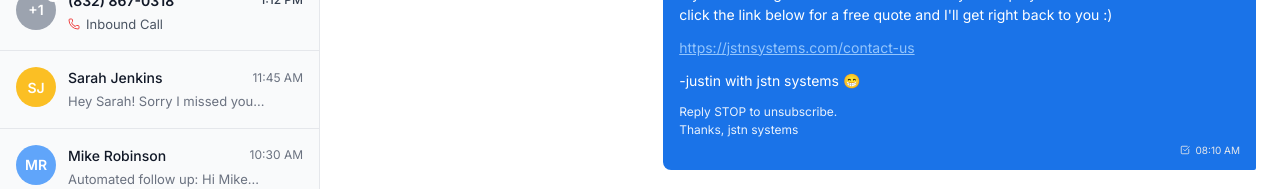
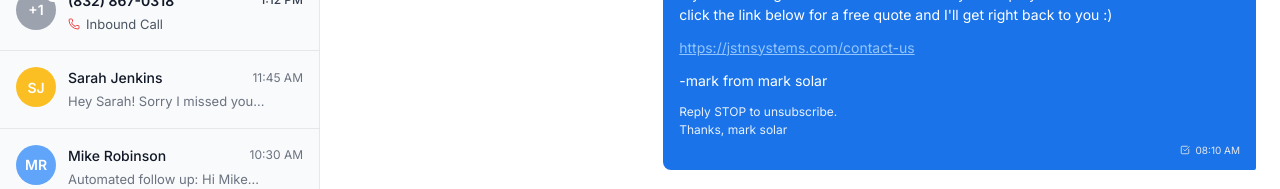
Before and after one commit to garcia111805-web/dummy-ghl-for-demo, a React (Vite) app: page / in a window 1280 px wide. Shown: the part 360-549 px from the top of the page. Built offline with nearby package versions, Linux system fonts and the light colour scheme.

Commit message:
Update sign-off text from justin/jstn systems to mark from mark solar
Agent-Logs-Url: https://github.com/garcia111805-web/dummy-ghl-for-demo/sessions/6791f18b-5ec3-4461-8456-950b900f130b

Co-authored-by: garcia111805-web <242937499+garcia111805-web@users.noreply.github.com>

```diff
--- a/src/App.tsx
+++ b/src/App.tsx
@@ -106,7 +106,7 @@ const AlexanderChat = () => {
           <p style={{marginBottom: '12px'}}>Hey Alexander! Just got your quote form!</p>
           <p style={{marginBottom: '12px'}}>I'll be in touchr shortly!</p>
           <p style={{marginBottom: '12px'}}>
-            -justin with jstn systems<br/>
+            -mark from mark solar<br/>
             Reply STOP to unsubscribe.
           </p>
           <div className="status-text" style={{color: '#E5E7EB', display: 'flex', justifyContent: 'flex-end', marginTop: 4, marginBottom: 0, fontSize: '10px'}}>
@@ -198,7 +198,7 @@ const AlexanderMillarChat = () => {
           <p style={{marginBottom: '4px'}}>- Phone: CHECK LEADCONNECTOR APP</p>
           <p style={{marginBottom: '12px'}}>- Message: We are looking to have our backyard and pool deck area just generally maintained, weeded, etc</p>
           <p style={{marginBottom: '12px'}}>We've let them know you'll be in touch soon!</p>
-          <p style={{fontSize: '12px', opacity: 0.9}}>-jstn systems (Do NOT reply to this message; it's not the client!)</p>
+          <p style={{fontSize: '12px', opacity: 0.9}}>-mark solar (Do NOT reply to this message; it's not the client!)</p>
           <div className="status-text" style={{color: '#E5E7EB', display: 'flex', justifyContent: 'flex-end', marginTop: 4, marginBottom: 0, fontSize: '10px'}}>
             <CheckSquare size={10} style={{marginRight: 2}}/> 08:20 AM
           </div>
@@ -300,11 +300,11 @@ const ChatArea = ({ activeId }: { activeId: number }) => {
             https://jstnsystems.com/contact-us
           </a>
           <p style={{marginBottom: '12px'}}>
-            -justin with jstn systems 😁
+            -mark from mark solar
           </p>
           <p style={{fontSize: '12px', opacity: 0.9}}>
             Reply STOP to unsubscribe.<br/>
-            Thanks, jstn systems
+            Thanks, mark solar
           </p>
           <div className="status-text" style={{color: '#E5E7EB', display: 'flex', justifyContent: 'flex-end', marginTop: 4, marginBottom: 0, fontSize: '10px'}}>
              <CheckSquare size={10} style={{marginRight: 2}}/> 08:10 AM
```
